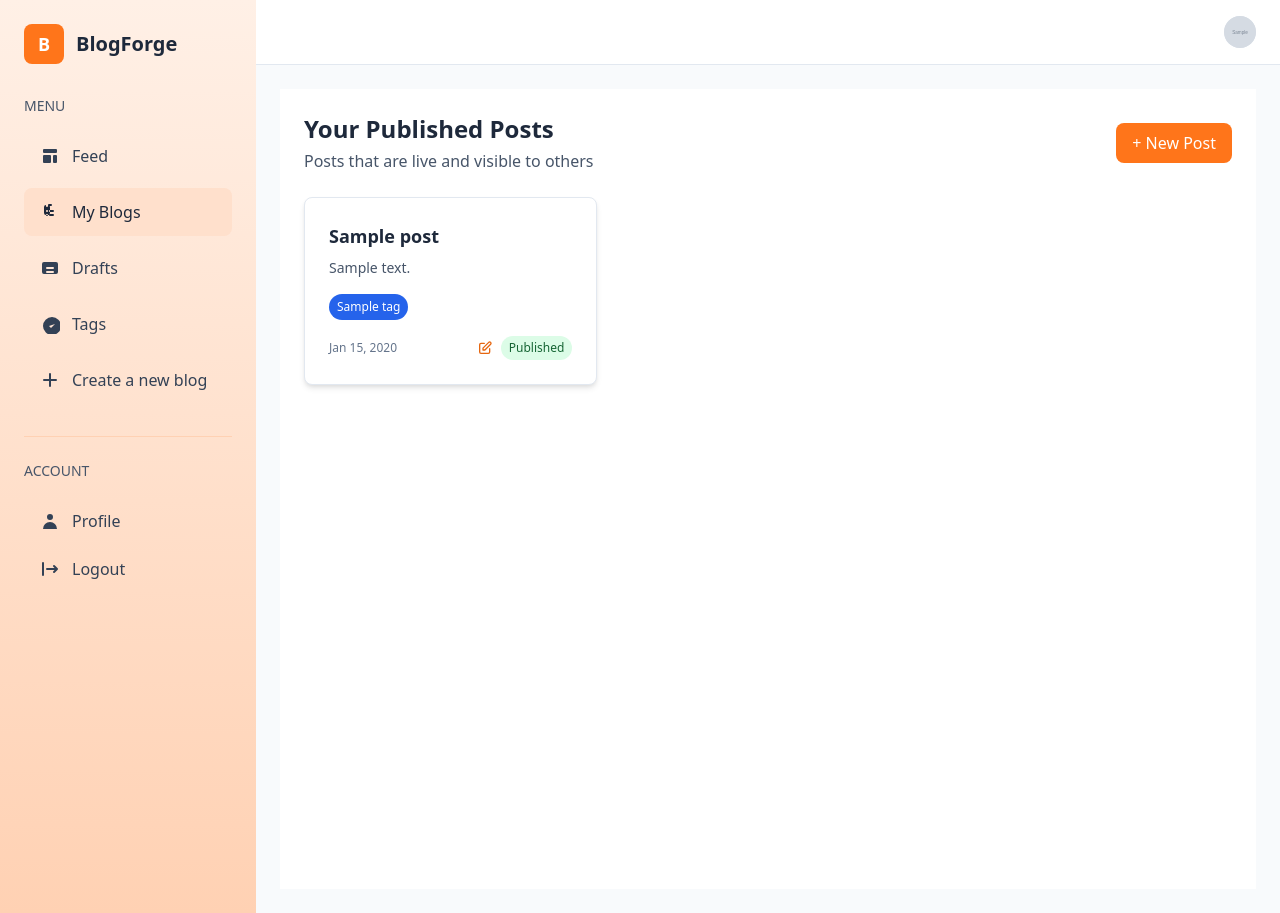
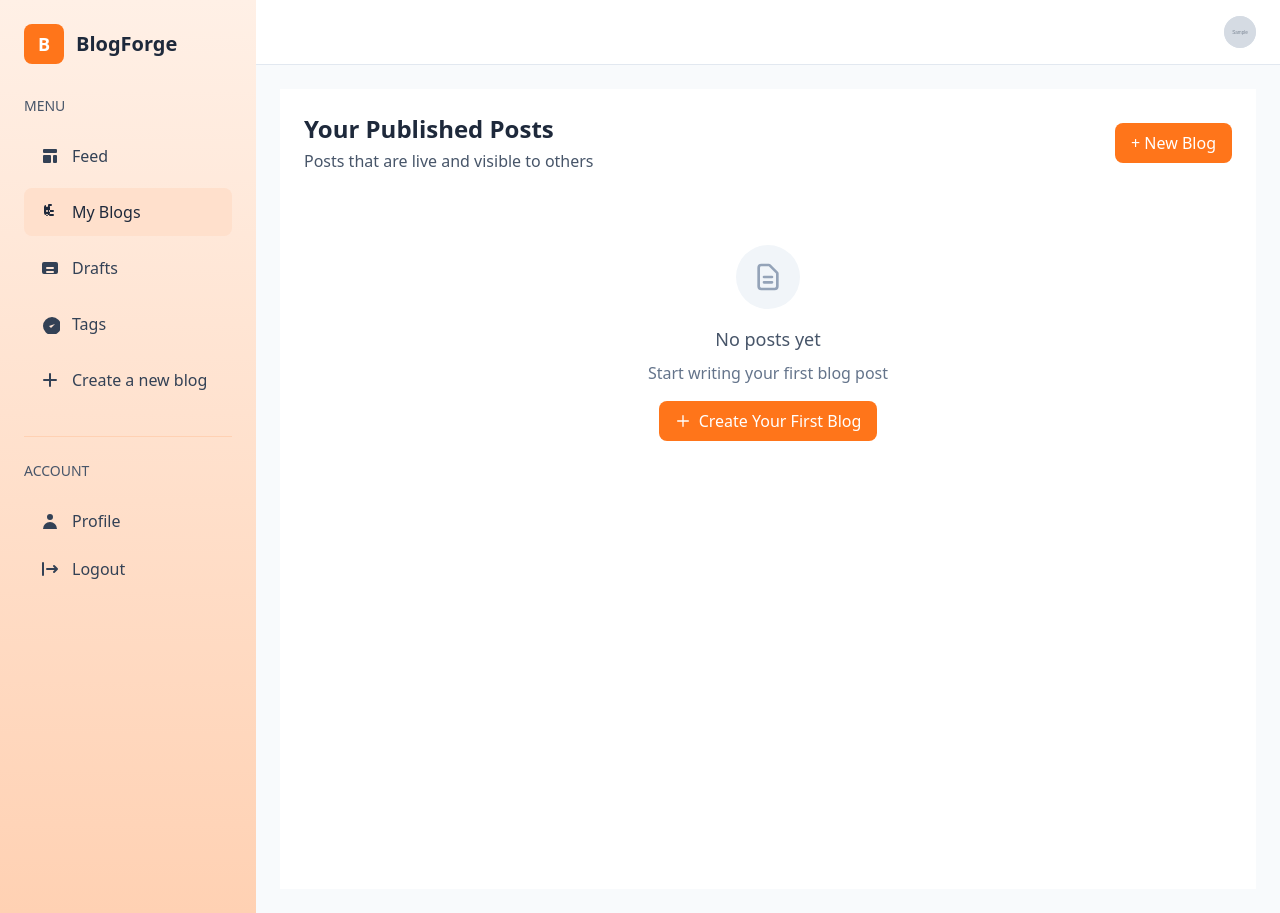
Before and after one commit to team-codebug/blogforge-app, a Flask app: page /posts/ in a window 1280 px wide. Run offline with Flask 3, Linux system fonts and the light colour scheme; a user stored in the database is signed in; tables that the repository leaves empty hold one stand-in row (values such as "Sample post"); grey boxes marked "Sample" are stand-in pictures; style sheets or scripts are compiled from the project's sources.

Commit message:
refactor(blog): rename Post model to Blog and update related functionality
- Renamed Post model to Blog across the application for consistency.
- Updated database relationships, routes, and templates to reflect the new Blog model.
- Adjusted AI integration to work with Blog instead of Post.
- Enhanced user interface elements to support blog-specific features.
- Ensured all references to posts are updated to blogs in the codebase.

```diff
--- a/app/main/routes.py
+++ b/app/main/routes.py
@@ -2,7 +2,7 @@
 from flask_login import current_user, login_required
 from . import bp
 from ..extensions import login_manager
-from ..models import User, Post
+from ..models import User, Blog
 
 
 @login_manager.user_loader
@@ -23,8 +23,8 @@
 	# Get search query from URL parameters
 	search_query = request.args.get('q', '').strip()
 
-	# Start with base query for published posts
-	query = Post.query.filter_by(is_published=True)
+	# Start with base query for published blogs
+	query = Blog.query.filter_by(is_published=True)
 
 	# Apply search filter if query is provided
 	if search_query:
@@ -34,20 +34,20 @@
 
 		# Create search conditions
 		search_conditions = [
-			Post.title.ilike(f'%{search_query}%'),
-			Post.description.ilike(f'%{search_query}%')
+			Blog.title.ilike(f'%{search_query}%'),
+			Blog.description.ilike(f'%{search_query}%')
 		]
 
 		# Add tag search condition
 		search_conditions.append(
-			Post.tags.any(Tag.name.ilike(f'%{search_query}%'))
+			Blog.tags.any(Tag.name.ilike(f'%{search_query}%'))
 		)
 
 		# Apply the search conditions
 		query = query.filter(or_(*search_conditions))
 
-	# Get posts sorted by latest first
-	published_posts = query.order_by(Post.updated_at.desc()).all()
+	# Get blogs sorted by latest first
+	published_blogs = query.order_by(Blog.updated_at.desc()).all()
 
 	# Define tag colors for random assignment - dark backgrounds with white text
 	tag_colors = [
@@ -63,54 +63,54 @@
 		'bg-cyan-600 text-white'
 	]
 
-	return render_template('main/dashboard.html', posts=published_posts, tag_colors=tag_colors, search_query=search_query)
+	return render_template('main/dashboard.html', blogs=published_blogs, tag_colors=tag_colors, search_query=search_query)
 
 
 @bp.get('/profile')
 @login_required
 def profile():
 	# Calculate statistics
-	total_posts = len(current_user.posts)
-	published_posts = len([post for post in current_user.posts if post.is_published])
-	draft_posts = total_posts - published_posts
+	total_blogs = len(current_user.blogs)
+	published_blogs = len([blog for blog in current_user.blogs if blog.is_published])
+	draft_blogs = total_blogs - published_blogs
 
 	# Get unique tags count
 	all_tags = set()
-	for post in current_user.posts:
-		all_tags.update(post.tags)
+	for blog in current_user.blogs:
+		all_tags.update(blog.tags)
 	unique_tags_count = len(all_tags)
 
 	stats = {
-		'total_posts': total_posts,
-		'published_posts': published_posts,
-		'draft_posts': draft_posts,
+		'total_blogs': total_blogs,
+		'published_blogs': published_blogs,
+		'draft_blogs': draft_blogs,
 		'unique_tags_count': unique_tags_count
 	}
 
 	return render_template('main/profile.html', user=current_user, stats=stats)
 
 
-@bp.get('/api/blog/<int:post_id>')
+@bp.get('/api/blog/<int:blog_id>')
 @login_required
-def get_blog_content(post_id):
+def get_blog_content(blog_id):
 	"""Get blog content for overlay display"""
-	post = Post.query.filter_by(id=post_id, is_published=True).first()
-	if not post:
+	blog = Blog.query.filter_by(id=blog_id, is_published=True).first()
+	if not blog:
 		return jsonify({'error': 'Blog not found'}), 404
 
 	# Get author information
-	author = post.user
+	author = blog.user
 
 	return jsonify({
-		'id': post.id,
-		'title': post.title,
-		'description': post.description,
-		'content': post.content_markdown,
+		'id': blog.id,
+		'title': blog.title,
+		'description': blog.description,
+		'content': blog.content_markdown,
 		'author': {
 			'name': author.name,
 			'avatar_url': author.avatar_url
 		},
-		'created_at': post.created_at.isoformat(),
-		'updated_at': post.updated_at.isoformat(),
-		'tags': [{'name': tag.name} for tag in post.tags]
+		'created_at': blog.created_at.isoformat(),
+		'updated_at': blog.updated_at.isoformat(),
+		'tags': [{'name': tag.name} for tag in blog.tags]
 	})
--- a/app/posts/routes.py
+++ b/app/posts/routes.py
@@ -2,28 +2,28 @@
 from flask_login import login_required, current_user
 from . import bp
 from ..extensions import db
-from ..models import Post, Tag
+from ..models import Blog, Tag
 from markdown_it import MarkdownIt
 from datetime import datetime
 
 
 @bp.get('/')
 @login_required
-def list_posts():
+def list_blogs():
 	# Get filter parameter from query string
 	filter_type = request.args.get('filter', 'published')
 
-	# Base query for user's posts
-	query = Post.query.filter_by(user_id=current_user.id)
+	# Base query for user's blogs
+	query = Blog.query.filter_by(user_id=current_user.id)
 
 	# Apply filter based on parameter
 	if filter_type == 'drafts':
-		posts = query.filter_by(is_published=False).order_by(Post.updated_at.desc()).all()
+		blogs = query.filter_by(is_published=False).order_by(Blog.updated_at.desc()).all()
 	elif filter_type == 'published':
-		posts = query.filter_by(is_published=True).order_by(Post.updated_at.desc()).all()
+		blogs = query.filter_by(is_published=True).order_by(Blog.updated_at.desc()).all()
 	else:
-		# Default to all posts if no valid filter
-		posts = query.order_by(Post.updated_at.desc()).all()
+		# Default to all blogs if no valid filter
+		blogs = query.order_by(Blog.updated_at.desc()).all()
 
 	# Define tag colors for random assignment - dark backgrounds with white text
 	tag_colors = [
@@ -39,26 +39,26 @@
 		'bg-cyan-600 text-white'
 	]
 
-	return render_template('posts/list.html', posts=posts, tag_colors=tag_colors, current_filter=filter_type)
+	return render_template('posts/list.html', blogs=blogs, tag_colors=tag_colors, current_filter=filter_type)
 
 
 @bp.get('/new')
 @login_required
-def new_post():
-	return render_template('posts/edit.html', post=None, available_tags=[], current_tag_ids=[])
+def new_blog():
+	return render_template('posts/edit.html', blog=None, available_tags=[], current_tag_ids=[])
 
 
 @bp.post('/')
 @login_required
-def create_post():
+def create_blog():
 	title = request.form.get('title', '').strip()
 	description = request.form.get('description', '').strip()
 	content = request.form.get('content', '').strip()
 	if not title:
-		return redirect(url_for('posts.new_post'))
+		return redirect(url_for('posts.new_blog'))
 
-	# Create post as published by default
-	post = Post(
+	# Create blog as published by default
+	blog = Blog(
 		user_id=current_user.id,
 		title=title,
 		slug=title.lower().replace(' ', '-'),
@@ -67,50 +67,53 @@
 		is_published=True,  # Set as published by default
 		published_at=datetime.utcnow()  # Set publish timestamp
 	)
-	db.session.add(post)
+	db.session.add(blog)
 	db.session.commit()
-	return redirect(url_for('posts.edit_post', post_id=post.id))
+	return redirect(url_for('posts.edit_blog', blog_id=blog.id))
 
 
-@bp.get('/<int:post_id>')
+@bp.get('/<int:blog_id>')
 @login_required
-def view_post(post_id: int):
-	post = Post.query.filter_by(id=post_id, user_id=current_user.id).first()
-	if not post:
+def view_blog(blog_id: int):
+	blog = Blog.query.filter_by(id=blog_id, user_id=current_user.id).first()
+	if not blog:
 		abort(404)
-	return render_template('posts/detail.html', post=post)
+	return render_template('posts/detail.html', blog=blog)
 
 
-@bp.get('/<int:post_id>/edit')
+@bp.get('/<int:blog_id>/edit')
 @login_required
-def edit_post(post_id: int):
-	post = Post.query.filter_by(id=post_id, user_id=current_user.id).first()
-	if not post:
+def edit_blog(blog_id: int):
+	blog = Blog.query.filter_by(id=blog_id, user_id=current_user.id).first()
+	if not blog:
 		abort(404)
 
-	# Get all user's tags and current post tags
+	# Get all user's tags and current blog tags
 	available_tags = Tag.query.filter_by(user_id=current_user.id).order_by(Tag.name).all()
-	current_tag_ids = [tag.id for tag in post.tags]
+	current_tag_ids = [tag.id for tag in blog.tags]
 
-	return render_template('posts/edit.html', post=post, available_tags=available_tags, current_tag_ids=current_tag_ids)
+	return render_template('posts/edit.html', blog=blog, available_tags=available_tags, current_tag_ids=current_tag_ids)
 
 
-@bp.post('/<int:post_id>')
+@bp.post('/<int:blog_id>')
 @login_required
-def update_post(post_id: int):
-	post = Post.query.filter_by(id=post_id, user_id=current_user.id).first()
-	if not post:
+def update_blog(blog_id: int):
+	blog = Blog.query.filter_by(id=blog_id, user_id=current_user.id).first()
+	if not blog:
 		abort(404)
 
 	# Update basic fields
-	post.title = request.form.get('title', post.title)
-	post.description = request.form.get('description', post.description)
-	post.content_markdown = request.form.get('content', post.content_markdown)
+	blog.title = request.form.get('title', blog.title)
+	blog.description = request.form.get('description', blog.description)
+	blog.content_markdown = request.form.get('content', blog.content_markdown)
 
-	# Ensure post is published when saving
-	post.is_published = True
-	if not post.published_at:  # Set publish timestamp if not already set
-		post.published_at = datetime.utcnow()
+	# Preserve existing AI-generated content (don't overwrite if not provided in form)
+	# LinkedIn and Twitter content are only updated via AI endpoints, not regular saves
+
+	# Ensure blog is published when saving
+	blog.is_published = True
+	if not blog.published_at:  # Set publish timestamp if not already set
+		blog.published_at = datetime.utcnow()
 
 	# Handle tag assignments
 	selected_tag_ids = request.form.getlist('tags')
@@ -119,11 +122,11 @@
 	# Get tags that belong to the current user
 	user_tags = Tag.query.filter_by(user_id=current_user.id).filter(Tag.id.in_(selected_tag_ids)).all()
 
-	# Update post tags
-	post.tags = user_tags
+	# Update blog tags
+	blog.tags = user_tags
 
 	db.session.commit()
-	return redirect(url_for('posts.edit_post', post_id=post.id))
+	return redirect(url_for('posts.edit_blog', blog_id=blog.id))
 
 
 @bp.get('/tags')
@@ -186,28 +189,28 @@
 	"""Auto-save post content without updating timestamps"""
 	try:
 		data = request.get_json()
-		post_id = data.get('post_id')
+		blog_id = data.get('blog_id')
 		title = data.get('title', '').strip()
 		description = data.get('description', '').strip()
 		content = data.get('content', '').strip()
 
-		if not post_id:
-			return jsonify({'error': 'Post ID required'}), 400
+		if not blog_id:
+			return jsonify({'error': 'Blog ID required'}), 400
 
-		# Get the post and verify ownership
-		post = Post.query.filter_by(id=post_id, user_id=current_user.id).first()
-		if not post:
-			return jsonify({'error': 'Post not found'}), 404
+		# Get the blog and verify ownership
+		blog = Blog.query.filter_by(id=blog_id, user_id=current_user.id).first()
+		if not blog:
+			return jsonify({'error': 'Blog not found'}), 404
 
 		# Update content without changing updated_at timestamp
-		post.title = title
-		post.description = description
-		post.content_markdown = content
+		blog.title = title
+		blog.description = description
+		blog.content_markdown = content
 
-		# Ensure post is published when auto-saving
-		post.is_published = True
-		if not post.published_at:  # Set publish timestamp if not already set
-			post.published_at = datetime.utcnow()
+		# Ensure blog is published when auto-saving
+		blog.is_published = True
+		if not blog.published_at:  # Set publish timestamp if not already set
+			blog.published_at = datetime.utcnow()
 
 		# Don't update updated_at for auto-save
 		db.session.commit()
@@ -233,7 +236,7 @@
 			return jsonify({'error': 'Title required'}), 400
 
 		# Create post as draft
-		post = Post(
+		blog = Blog(
 			user_id=current_user.id,
 			title=title,
 			slug=title.lower().replace(' ', '-'),
@@ -242,10 +245,10 @@
 			is_published=False,  # Save as draft
 			published_at=None
 		)
-		db.session.add(post)
+		db.session.add(blog)
 		db.session.commit()
 
-		return jsonify({'success': True, 'message': 'Saved as draft', 'post_id': post.id})
+		return jsonify({'success': True, 'message': 'Saved as draft', 'blog_id': blog.id})
 
 	except Exception as e:
 		print(f"Save draft error: {e}")
--- a/app/templates/layout.html
+++ b/app/templates/layout.html
@@ -160,11 +160,11 @@
 						<svg class='w-5 h-5' fill='currentColor' viewBox='0 0 20 20'><path d='M3 4a1 1 0 011-1h12a1 1 0 011 1v2a1 1 0 01-1 1H4a1 1 0 01-1-1V4zM3 10a1 1 0 011-1h6a1 1 0 011 1v6a1 1 0 01-1 1H4a1 1 0 01-1-1v-6zM14 9a1 1 0 00-1 1v6a1 1 0 001 1h2a1 1 0 001-1v-6a1 1 0 00-1-1h-2z'/></svg>
 						Feed
 					</a>
-					<a href='{{ url_for('posts.list_posts') }}?filter=published' class='flex items-center gap-3 px-4 py-3 rounded-lg {% if current_route == 'posts.list_posts' and (request.args.get('filter') == 'published' or not request.args.get('filter')) %}bg-peach-200 text-slate-800 font-medium{% else %}text-slate-700 hover:bg-peach-200{% endif %} transition-colors'>
+					<a href='{{ url_for('posts.list_blogs') }}?filter=published' class='flex items-center gap-3 px-4 py-3 rounded-lg {% if current_route == 'posts.list_blogs' and (request.args.get('filter') == 'published' or not request.args.get('filter')) %}bg-peach-200 text-slate-800 font-medium{% else %}text-slate-700 hover:bg-peach-200{% endif %} transition-colors'>
 						<svg class='w-5 h-5' fill='currentColor' viewBox='0 0 20 20'><path d='M9 2a1 1 0 000 2h2a1 1 0 100-2H9z'/><path fill-rule='evenodd' d='M4 5a2 2 0 012-2v1a1 1 0 102 0V3a2 2 0 012 2v6a2 2 0 01-2 2H6a2 2 0 01-2-2V5zm3 3a1 1 0 000 2h.01a1 1 0 100-2H7zm3 0a1 1 0 000 2h3a1 1 0 100-2h-3zm-3 4a1 1 0 100 2h.01a1 1 0 100-2H7zm3 0a1 1 0 100 2h3a1 1 0 100-2h-3z' clip-rule='evenodd'/></svg>
 						My Blogs
 					</a>
-					<a href='{{ url_for('posts.list_posts') }}?filter=drafts' class='flex items-center gap-3 px-4 py-3 rounded-lg {% if current_route == 'posts.list_posts' and request.args.get('filter') == 'drafts' %}bg-peach-200 text-slate-800 font-medium{% else %}text-slate-700 hover:bg-peach-200{% endif %} transition-colors'>
+					<a href='{{ url_for('posts.list_blogs') }}?filter=drafts' class='flex items-center gap-3 px-4 py-3 rounded-lg {% if current_route == 'posts.list_blogs' and request.args.get('filter') == 'drafts' %}bg-peach-200 text-slate-800 font-medium{% else %}text-slate-700 hover:bg-peach-200{% endif %} transition-colors'>
 						<svg class='w-5 h-5' fill='currentColor' viewBox='0 0 20 20'><path fill-rule='evenodd' d='M4 4a2 2 0 00-2 2v8a2 2 0 002 2h12a2 2 0 002-2V6a2 2 0 00-2-2H4zm2 6a1 1 0 011-1h6a1 1 0 110 2H7a1 1 0 01-1-1zm1 3a1 1 0 100 2h6a1 1 0 100-2H7z' clip-rule='evenodd'/></svg>
 						Drafts
 					</a>
@@ -172,7 +172,7 @@
 						<svg class='w-5 h-5' fill='currentColor' viewBox='0 0 20 20'><path d='M9 12l2 2 4-4m6 2a9 9 0 11-18 0 9 9 0 0118 0z'/></svg>
 						Tags
 					</a>
-					<a href='{{ url_for('posts.new_post') }}' class='flex items-center gap-3 px-4 py-3 rounded-lg {% if current_route == 'posts.new_post' %}bg-peach-200 text-slate-800 font-medium{% else %}text-slate-700 hover:bg-peach-200{% endif %} transition-colors'>
+					<a href='{{ url_for('posts.new_blog') }}' class='flex items-center gap-3 px-4 py-3 rounded-lg {% if current_route == 'posts.new_blog' %}bg-peach-200 text-slate-800 font-medium{% else %}text-slate-700 hover:bg-peach-200{% endif %} transition-colors'>
 						<svg class='w-5 h-5' fill='currentColor' viewBox='0 0 20 20'><path fill-rule='evenodd' d='M10 3a1 1 0 011 1v5h5a1 1 0 110 2h-5v5a1 1 0 11-2 0v-5H4a1 1 0 110-2h5V4a1 1 0 011-1z' clip-rule='evenodd'/></svg>
 						Create a new blog
 					</a>
--- a/app/templates/posts/detail.html
+++ b/app/templates/posts/detail.html
@@ -1,6 +1,6 @@
 {% extends 'layout.html' %}
 {% block content %}
-<h1 class='text-2xl font-semibold mb-2'>{{ post.title }}</h1>
-<pre class='p-4 bg-white border rounded whitespace-pre-wrap'>{{ post.content_markdown }}</pre>
-<a class='inline-block mt-4 px-3 py-2 rounded bg-black text-white' href='{{ url_for('posts.edit_post', post_id=post.id) }}'>Edit</a>
+<h1 class='text-2xl font-semibold mb-2'>{{ blog.title }}</h1>
+<pre class='p-4 bg-white border rounded whitespace-pre-wrap'>{{ blog.content_markdown }}</pre>
+<a class='inline-block mt-4 px-3 py-2 rounded bg-black text-white' href='{{ url_for('posts.edit_blog', blog_id=blog.id) }}'>Edit</a>
 {% endblock %}
--- a/app/templates/posts/list.html
+++ b/app/templates/posts/list.html
@@ -18,30 +18,30 @@
 				<p class='text-slate-600 mt-1'>Posts that are live and visible to others</p>
 			{% endif %}
 		</div>
-		<a class='px-4 py-2 bg-orange-500 text-white rounded-lg hover:bg-orange-600 transition-colors' href='{{ url_for('posts.new_post') }}'>+ New Post</a>
+		<a class='px-4 py-2 bg-orange-500 text-white rounded-lg hover:bg-orange-600 transition-colors' href='{{ url_for('posts.new_blog') }}'>+ New Blog</a>
 	</div>
 
-	{% if posts %}
+	{% if blogs %}
 	<div class='grid grid-cols-1 md:grid-cols-2 lg:grid-cols-3 gap-6'>
-		{% for post in posts %}
+		{% for blog in blogs %}
 		<div class='bg-white rounded-lg border border-slate-200 shadow-soft hover:shadow-md transition-shadow'>
 			<div class='p-6'>
 				<!-- Post Title -->
 				<h3 class='text-lg font-semibold text-slate-800 mb-2 line-clamp-2'>
-					<a href='{{ url_for('posts.view_post', post_id=post.id) }}' class='hover:text-orange-600 transition-colors'>
-						{{ post.title }}
+					<a href='{{ url_for('posts.view_blog', blog_id=blog.id) }}' class='hover:text-orange-600 transition-colors'>
+						{{ blog.title }}
 					</a>
 				</h3>
 
 				<!-- Post Description -->
-				{% if post.description %}
-				<p class='text-sm text-slate-600 mb-4 line-clamp-3'>{{ post.description }}</p>
+				{% if blog.description %}
+				<p class='text-sm text-slate-600 mb-4 line-clamp-3'>{{ blog.description }}</p>
 				{% endif %}
 
 				<!-- Tags -->
-				{% if post.tags %}
+				{% if blog.tags %}
 				<div class='flex flex-wrap gap-2 mb-4'>
-					{% for tag in post.tags %}
+					{% for tag in blog.tags %}
 					<span class='tag-color text-xs text-white {{ tag_colors[loop.index0 % tag_colors|length] }}'>
 						{{ tag.name }}
 					</span>
@@ -51,14 +51,14 @@
 
 				<!-- Post Meta -->
 				<div class='flex items-center justify-between text-xs text-slate-500'>
-					<span>{{ post.created_at.strftime('%b %d, %Y') }}</span>
+					<span>{{ blog.created_at.strftime('%b %d, %Y') }}</span>
 					<div class='flex items-center gap-2'>
-						<a href='{{ url_for('posts.edit_post', post_id=post.id) }}' class='text-orange-600 hover:text-orange-700 transition-colors'>
+						<a href='{{ url_for('posts.edit_blog', blog_id=blog.id) }}' class='text-orange-600 hover:text-orange-700 transition-colors'>
 							<svg class='w-4 h-4' fill='none' stroke='currentColor' viewBox='0 0 24 24'>
 								<path stroke-linecap='round' stroke-linejoin='round' stroke-width='2' d='M11 5H6a2 2 0 00-2 2v11a2 2 0 002 2h11a2 2 0 002-2v-5m-1.414-9.414a2 2 0 112.828 2.828L11.828 15H9v-2.828l8.586-8.586z'></path>
 							</svg>
 						</a>
-						{% if post.is_published %}
+						{% if blog.is_published %}
 						<span class='px-2 py-1 bg-green-100 text-green-800 rounded-full'>Published</span>
 						{% else %}
 						<span class='px-2 py-1 bg-yellow-100 text-yellow-800 rounded-full'>Draft</span>
@@ -78,11 +78,11 @@
 		</div>
 		<h3 class='text-lg font-medium text-slate-600 mb-2'>No posts yet</h3>
 		<p class='text-slate-500 mb-4'>Start writing your first blog post</p>
-		<a href='{{ url_for('posts.new_post') }}' class='inline-flex items-center px-4 py-2 bg-orange-500 text-white rounded-lg hover:bg-orange-600 transition-colors'>
+		<a href='{{ url_for('posts.new_blog') }}' class='inline-flex items-center px-4 py-2 bg-orange-500 text-white rounded-lg hover:bg-orange-600 transition-colors'>
 			<svg class='w-4 h-4 mr-2' fill='none' stroke='currentColor' viewBox='0 0 24 24'>
 				<path stroke-linecap='round' stroke-linejoin='round' stroke-width='2' d='M12 4v16m8-8H4'></path>
 			</svg>
-			Create Your First Post
+			Create Your First Blog
 		</a>
 	</div>
 	{% endif %}
```
Also changed, not shown: app/__init__.py (+8 -1 lines), app/ai/routes.py (+25 -23 lines), app/config.py (+4 -4 lines), app/models.py (+9 -9 lines), app/static/js/ai.js (+6 -6 lines), app/static/js/editor.js (+9 -9 lines), app/templates/main/dashboard.html (+18 -18 lines), app/templates/main/profile.html (+9 -9 lines), app/templates/posts/edit.html (+208 -97 lines).
